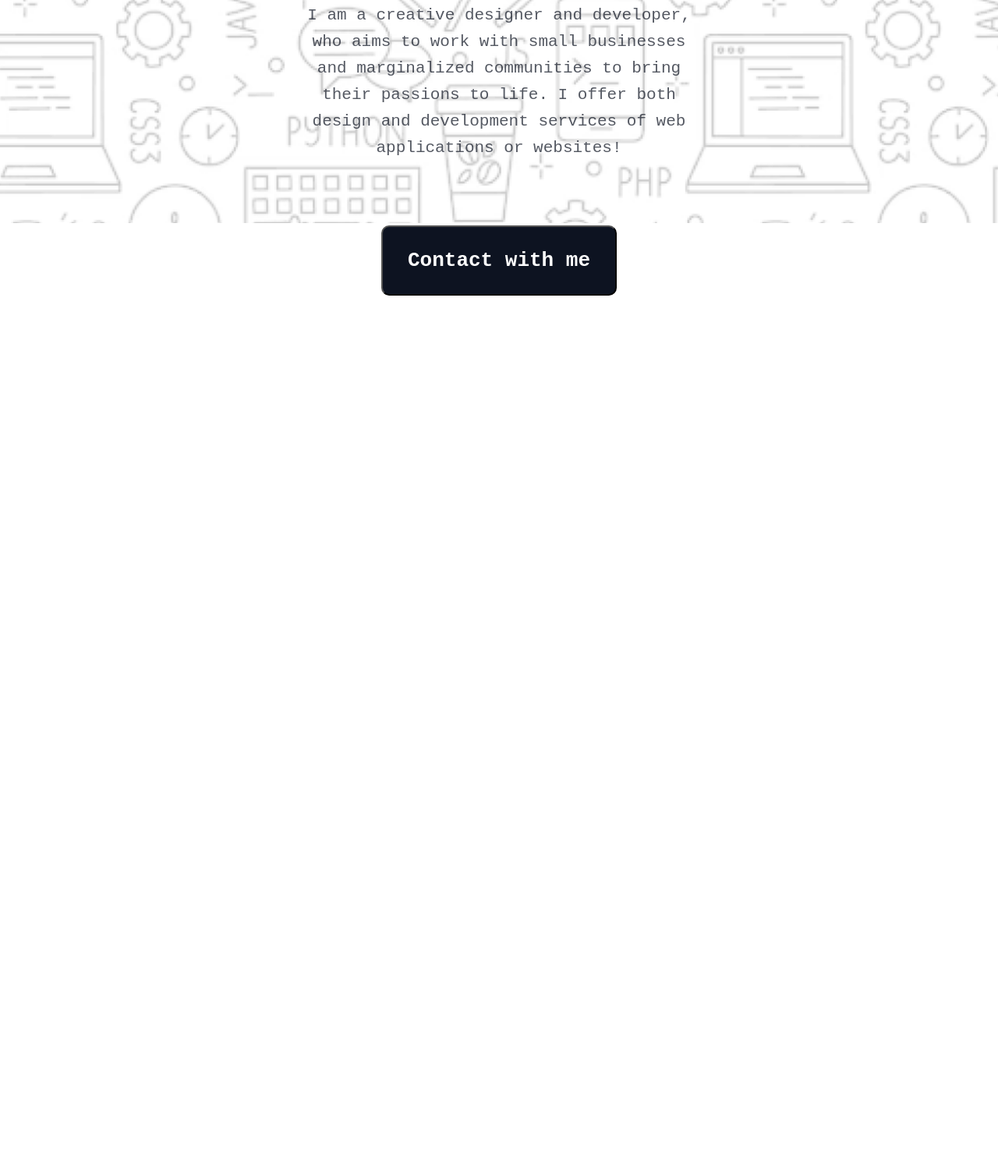
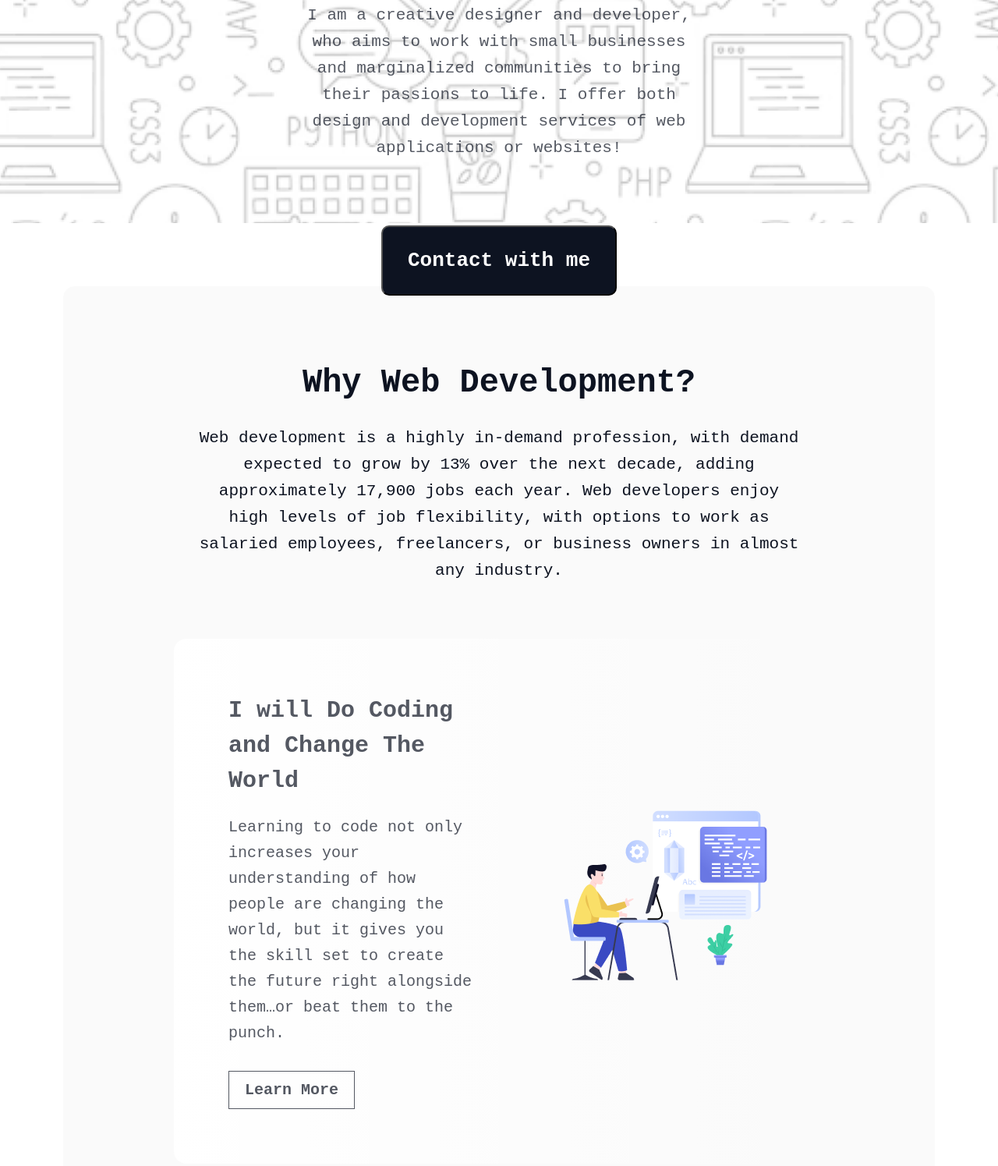
Before and after one commit to hbrifat/Milestone_1_Assignment_1, a plain HTML site: page index.html in a window 1280 px wide. Shown: the part 618-2113 px from the top of the page at 78% size. Before the commit the page ends 997 px from the top, so only its background shows below. Drawn offline with Linux system fonts and the light colour scheme; a web font is replaced by a local one.

Commit message:
some image renamed, css comments added in different section & Why section completed!

```diff
--- a/index.html
+++ b/index.html
@@ -31,9 +31,63 @@
         </section>
     </header>
 
+    <!-- Main Section -->
+
+    <main class="content-container">
+
+        <!-- Why section -->
+
+        <section class="why">
+            <section class="why-content">
+                <div class="section-info">
+                    <h3 class="section-title dark-1">
+                        Why Web Development?
+                    </h3>
+                    <p class="section-description dark-1">
+                        Web development is a highly in-demand profession, with demand expected to grow by 13% over the next decade, adding approximately 17,900 jobs each year. Web developers enjoy high levels of job flexibility, with options to work as salaried employees, freelancers, or business owners in almost any industry.
+                    </p>
+                </div>
+                <div class="why-items">
+
+                    <!-- Item 1 -->
+
+                    <div class="why-item">
+                        <div class="item-info">
+                            <h5 class="info-title dark-1">I will Do Coding and Change The World</h5>
+                            <p class="info-description dark-1">Learning to code not only increases your understanding of how people are changing the world, but it gives you the skill set to create the future right alongside them…or beat them to the punch.</p>
+                            <button class="btn-info dark-1">Learn More</button>
+                        </div>
+                        <img src="assets/why_1.png" alt="why 1" class="item-img">
+                    </div>
+
+                    <!-- Item 2 -->
+
+                    <div class="why-item">
+                        <img src="assets/why_2.png" alt="why 2" class="item-img">
+                        <div class="item-info">
+                            <h5 class="info-title">I will help People by creating Modern Web System</h5>
+                            <p class="info-description">Creating a modern web application architecture is crucial for businesses to remain competitive and meet the growing demands of users. A well-designed architecture ensures flexibility, scalability, maintainability, security, and high performance.</p>
+                            <button class="btn-info">Learn More</button>
+                        </div>
+                    </div>
+
+                    <!-- Item 3 -->
+
+                    <div class="why-item">
+                        <div class="item-info">
+                            <h5 class="info-title">I will Do Coding and Change The World</h5>
+                            <p class="info-description">The best thing about coding is you can automate repetitive tasks. You can also build tools to automate various average-day activities that take a long period of time, especially boring long data entry tasks. Knowing how to program just expands your capacity to create fantastic tools that can save you a lot of time.</p>
+                            <button class="btn-info">Learn More</button>
+                        </div>
+                        <img src="assets/why_3.png" alt="why 3" class="item-img">
+                    </div>
+
+                </div>
+            </section>
+        </section>
 
 
-    <main></main>
+    </main>
     <footer></footer>
 </body>
 </html>
--- a/styles/style.css
+++ b/styles/style.css
@@ -15,6 +15,21 @@
 
 /* .bg-primary{} */
 
+.section-title{
+    font-size: 42px;
+    font-weight: 800;
+    line-height: 48px;
+    text-align: center;
+}
+
+.section-description{
+    font-size: 21px;
+    font-weight: 400;
+    line-height: 34px;;
+    text-align: center;
+    margin: 30px;
+}
+
 
 .btn-primary{
     padding: 28px 32px;
@@ -25,6 +40,7 @@
     font-weight: 600;
 }
 
+/* Header Section */
 
 .header{
     height: 870px;
@@ -65,3 +81,82 @@
 .header .btn-primary{
     margin-top: 40px;
 }
+
+
+/* Main Section */
+
+.content-container{
+    max-width: 1520px;
+    margin: 0 auto;
+}
+
+
+/* Why section */
+
+.why{
+    padding: 100px 130px;
+    border: 1px solid rgb(255, 255, 255);
+    border-radius: 16px;
+    background: rgba(13, 19, 33, 0.02);
+    margin: 80px;
+}
+
+.why-content{
+    margin: 0 12px;
+}
+
+.why-items{
+    margin-top: 70px;
+}
+
+
+.why-items .why-item{
+    margin: 30px 0;
+    padding: 60px;
+    border-radius: 16px;
+    background: linear-gradient(90.00deg, rgb(255, 255, 255),rgba(255, 255, 255, 0) 100%);
+    display: flex;
+    justify-content: space-between;
+    align-items: center;
+    gap: 100px;
+}
+
+.why-items .why-item:nth-child(2){
+    background: linear-gradient(270.00deg, rgb(255, 255, 255),rgba(255, 255, 255, 0) 100%);
+}
+
+.why-items .why-item item-img{
+    width: 100%;
+}
+
+.why-items .why-item .item-info{
+    margin: 10px;
+}
+
+.why-item .item-info .info-title{
+    opacity: 0.7;
+    font-size: 30px;
+    font-weight: 700;
+    line-height: 45px;
+    text-align: left;
+}
+
+
+.why-item .item-info .info-description{
+    opacity: 0.7;
+    font-size: 20px;
+    font-weight: 400;
+    line-height: 33px;
+    text-align: left;
+    margin: 20px 0 32px;
+}
+
+.why-item .item-info .btn-info{
+    padding: 12px 20px;
+    border: 1px solid rgb(13, 19, 33);
+    opacity: 0.7;
+    font-size: 20px;
+    font-weight: 600;
+    line-height: 23px;
+    background: none;
+}
```
Also changed, not shown: assets/why_1.png (renamed from assets/Layer_1.png), assets/why_2.png (renamed from assets/Group 3.png), assets/why_3.png (renamed from assets/Group 4.png).
